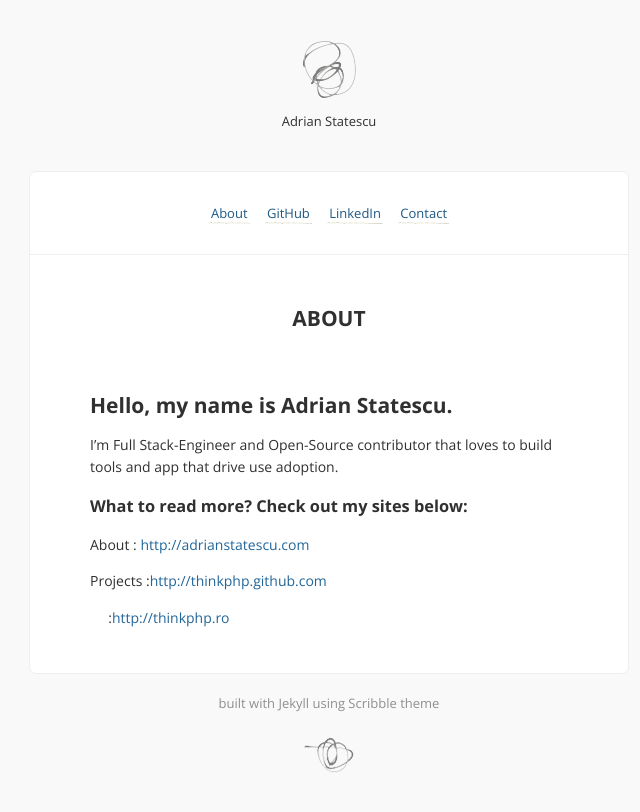
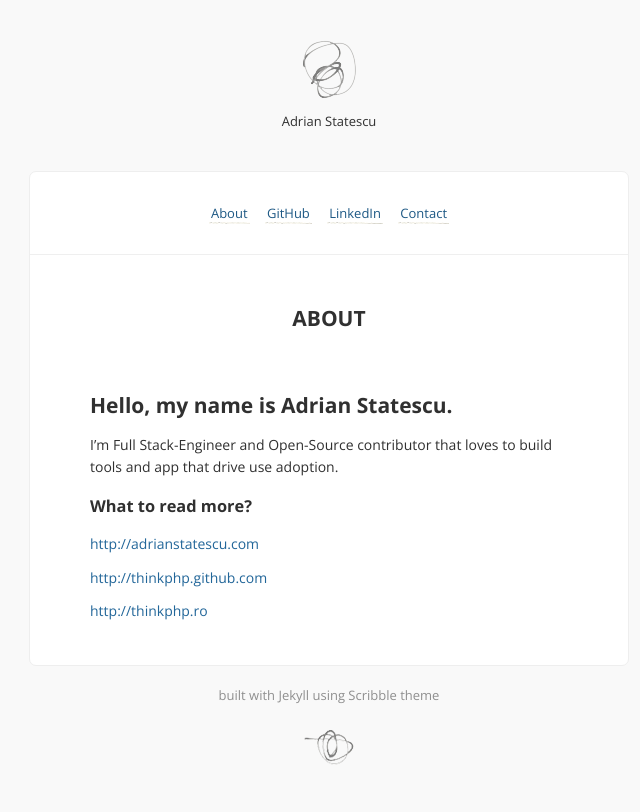
Before and after one commit to thinkphp/thinkphp.herokuapp.com, a Jekyll site: the page built from about.md, in a window 1280 px wide. Shown: the top 812 px of the page, without its empty margins (311-951 px from the left). Built offline with Jekyll 4.4.1, drawn with Linux system fonts in a browser that asks for light colours; comment, search, counter and statistics services are not loaded.

Commit message:
Update about.md

```diff
--- a/about.md
+++ b/about.md
@@ -8,8 +8,8 @@
 
 I'm Full Stack-Engineer and Open-Source contributor that loves to build tools and app that drive use adoption.
 
-### What to read more? Check out my sites below:
+### What to read more?
 
-<p>About       : <a href="http://adrianstatescu.com">http://adrianstatescu.com</a></p>
-<p>Projects    :<a href="http://thinkphp.github.com">http://thinkphp.github.com</a></p>
-<p>&nbsp; &nbsp; &nbsp;:<a href="http://thinkphp.ro">http://thinkphp.ro</a></p>
+<p><a href="http://adrianstatescu.com">http://adrianstatescu.com</a></p>
+<p><a href="http://thinkphp.github.com">http://thinkphp.github.com</a></p>
+<p><a href="http://thinkphp.ro">http://thinkphp.ro</a></p>
```
